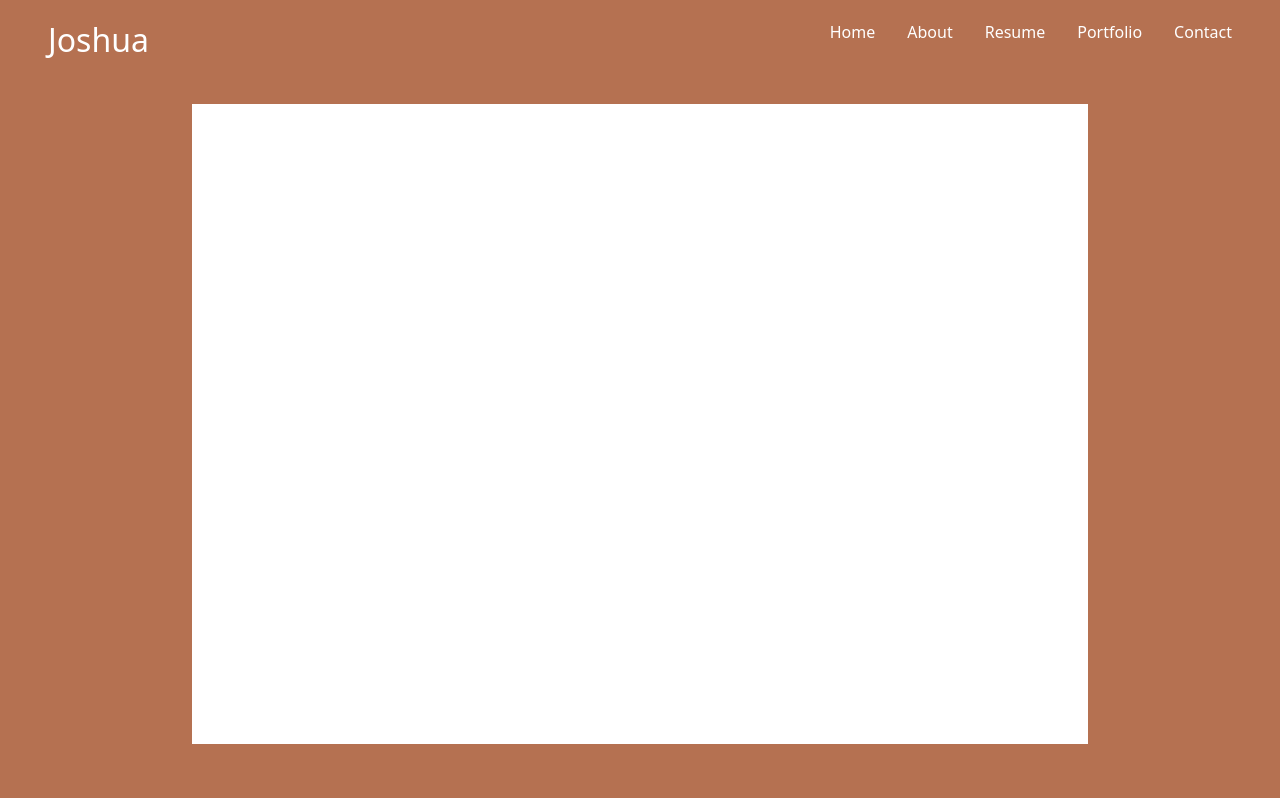
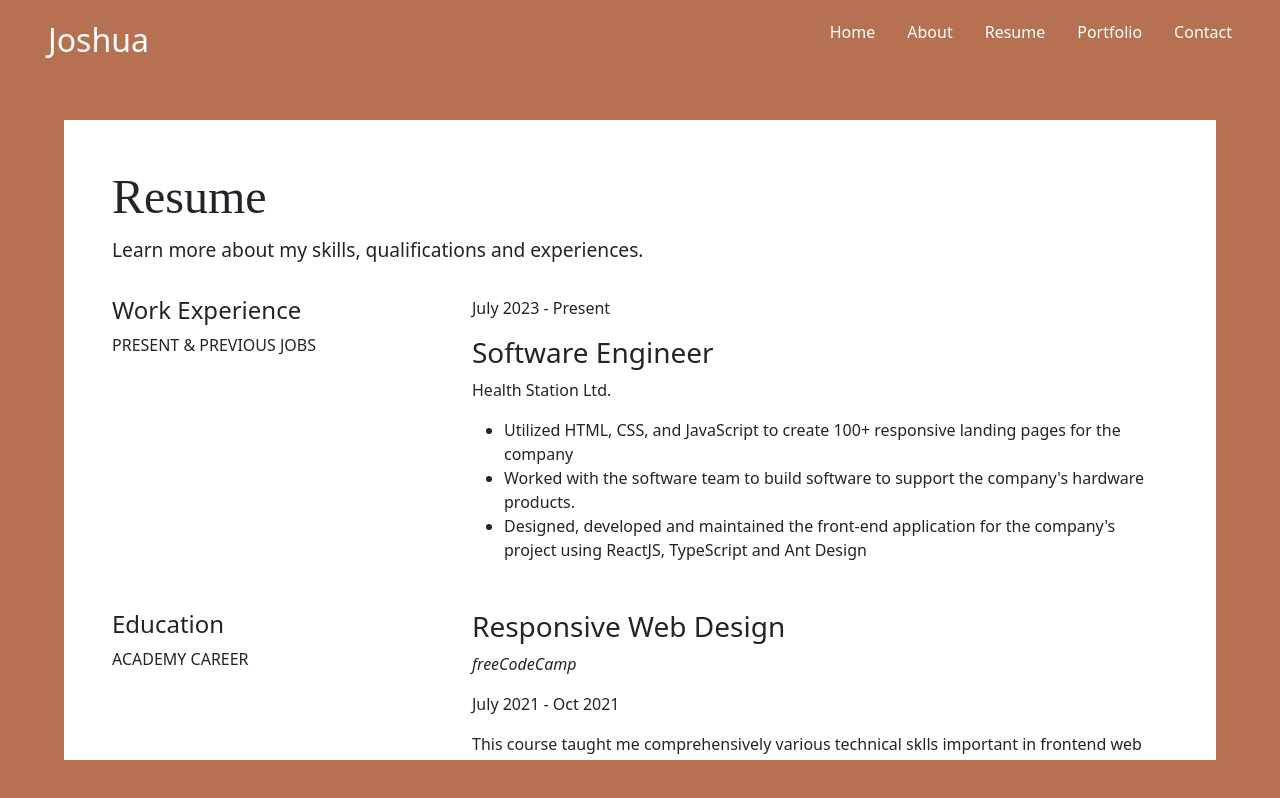
Before and after one commit to Josh-la-posh/portfolio, a React (Create React App) app: page /resume in a window 1280 px wide. Built offline with nearby package versions, Linux system fonts and the light colour scheme.

Commit message:
Resume in progress

```diff
--- a/src/pages/Contact/Contact.css
+++ b/src/pages/Contact/Contact.css
@@ -10,41 +10,31 @@
   height: 80vh;
   width: 90vw;
   padding: 3rem;
-    overflow: scroll;
 }
 
-.top {
-    margin-bottom: 2rem;
-}
-
-.top h1 {
+h1 {
   font-size: 3em;
   margin-bottom: 10px;
-    font-family: 'Merienda One', cursive;
-}
-
-.top p {
-    font-size: 1.2em;
-}
-
-.topLeft {
-
-}
-
-.topRight {
-
-}
-
-.main {
-    margin-bottom: 2rem;
-    display: flex;
-}
-
-.mainLeft {
+  font-family: "Merienda One", cursive;
 }
 
 h2 {
   font-size: 1.5em;
+}
+
+header {
+  margin-bottom: 2rem;
+}
+
+header p {
+  font-size: 1.2em;
+}
+
+.mainContent {
+  margin-bottom: 2rem;
+}
+
+.mainLeft {
 }
 
 .mainRight {
@@ -52,10 +42,10 @@ h2 {
 }
 
 .mainRight form {
-
 }
 
-.mainRight form input, .mainRight form textarea {
+.mainRight form input,
+.mainRight form textarea {
   margin-bottom: 1rem;
   padding: 1.2rem;
   border-radius: 2rem;
@@ -69,7 +59,8 @@ h2 {
   height: 8rem;
 }
 
-.mainRight form input:focus, .mainRight form textarea:focus {
+.mainRight form input:focus,
+.mainRight form textarea:focus {
   outline: 2px solid brown;
 }
 
--- a/src/pages/Contact/Contact.jsx
+++ b/src/pages/Contact/Contact.jsx
@@ -1,28 +1,27 @@
 import "./Contact.css";
 import { FontAwesomeIcon } from "@fortawesome/react-fontawesome";
-import { Link } from "react-router-dom";
 
 export const Contact = () => {
   return (
     <div className="contact">
       <div className="contactContainer">
-        <div className="top">
+        <header>
           <h1>Get In Touch</h1>
           <p>
             Are you looking for a front-end engineer for freelance, part-time or
             full-time jobs?
           </p>
-        </div>
+        </header>
 
-        <div className="main row">
-          <div className="mainLeft col-12 col-md-4">
+        <div className="mainContent row">
+          <div className="mainLeft col-sm-12 col-md-4">
             <h2>Let's connect and work together.</h2>
             <p>
               Don't like forms? Send me an{" "}
               <a href="mailto:joshuamayowa23@yahoo.com">email</a>.
             </p>
           </div>
-          <div className="mainRight col-12 col-md-8">
+          <div className="mainRight col-sm-12 col-md-8">
             <form>
               <div className="continer">
                 <div className="row">
@@ -55,16 +54,16 @@ export const Contact = () => {
           <div className="bottomRight col-12 col-md-8">
             <ul className="row">
               <li className="col-xs-12 col-sm-2">
-                <Link><FontAwesomeIcon icon="fa-brands fa-github" /> Github</Link>
+                <a target='_blank' href='https://github.com/Josh-la-posh'><FontAwesomeIcon icon="fa-brands fa-github" /> Github</a>
               </li>
               <li className="col-xs-12 col-sm-2">
-                <Link>Linkedln</Link>
+                <a target='_blank' href='https://www.linkedin.com/in/jfajobi/'>Linkedln</a>
               </li>
               <li className="col-xs-12 col-sm-2">
-                <Link>Twitter</Link>
+                <a target='_blank' href='https://www.twitter.com/nova_jy'>Twitter</a>
               </li>
               <li className="col-xs-12 col-sm-2">
-                <Link>Instagram</Link>
+                <a target='_blank' href='https://www.instagram.com/josh_la_posh'>Instagram</a>
               </li>
             </ul>
           </div>
--- a/src/pages/Resume/Resume.css
+++ b/src/pages/Resume/Resume.css
@@ -1,13 +1,28 @@
 .resume {
-    display: flex;
-    justify-content: center;
-    align-items: center;
-    height: calc(100vh - 7rem);
-    margin-bottom: 2rem;
+  display: flex;
+  justify-content: center;
+  align-items: center;
+  height: calc(100vh - 5rem);
 }
 
-.container {
-    background-color: #fff;
-    height: 80vh;
-    width: 70vw;
+.resumeContainer {
+  background-color: #fff;
+  height: 80vh;
+  width: 90vw;
+  padding: 3rem;
+  overflow-y: scroll;
 }
+
+h1 {
+  font-size: 3em;
+  margin-bottom: 10px;
+  font-family: "Merienda One", cursive;
+}
+
+h2 {
+  font-size: 1.5em;
+}
+
+.main {
+  display: block;
+}
--- a/src/pages/Resume/Resume.jsx
+++ b/src/pages/Resume/Resume.jsx
@@ -1,9 +1,74 @@
-import './Resume.css';
+import "./Resume.css";
 
 export const Resume = () => {
   return (
-    <div className='resume'>
-      <div className="container"></div>
+    <div className="resume">
+      <div className="resumeContainer">
+        <header>
+          <h1>Resume</h1>
+          <p>Learn more about my skills, qualifications and experiences.</p>
+        </header>
+
+        <div className="main">
+          <section className="row">
+            <div className="sideBar col-12 col-md-4">
+              <h2 className="title">Work Experience</h2>
+              <p>PRESENT & PREVIOUS JOBS</p>
+            </div>
+            <div className="mainContent col-12 col-md-8">
+              <p>July 2023 - Present</p>
+              <h3>Software Engineer</h3>
+              <p>Health Station Ltd.</p>
+              <ul>
+                <li>Utilized HTML, CSS, and JavaScript to create 100+ responsive landing pages for the company</li>
+                <li>
+                  Worked with the software team to build software to support the company's hardware products.
+                </li>
+                <li>Designed, developed and maintained the front-end application for the company's project using ReactJS, TypeScript and Ant Design</li>
+              </ul>
+            </div>
+          </section>
+          <section className="row">
+            <div className="sideBar col-12 col-md-4">
+              <h2 className="title">Education</h2>
+              <p>ACADEMY CAREER</p>
+            </div>
+            <div className="col-12 col-md-8">
+              <div className="mainContent">
+                <h3>Responsive Web Design</h3>
+                <p><em>freeCodeCamp</em></p>
+                <p>July 2021 - Oct 2021</p>
+                <p>This course taught me comprehensively various technical sklls important in frontend web development. Completed several projects encompassing the knowledge of: <br />
+
+                  <ul>
+                    <li>HTML, CSS</li>
+                    <li>Responsive Web Design</li>
+                  </ul>
+                </p>
+              </div>
+              <div className="mainContent">
+                <h3>BSC. IN M ENGINEERING</h3>
+                <p><em>University of Lagos, Nigeria.</em></p>
+                <p>Dec 2016 - Nov 2021</p>
+
+                  <ul>
+                    <li>HTML, CSS</li>
+                    <li>Responsive Web Design</li>
+                  </ul>
+              </div>
+            </div>
+          </section>
+          <section className="row">
+            <div className="sideBar col-12 col-md-4">
+              <h2 className="title">Tech Stack</h2>
+              <p>TOOLS & TECHNOLOGIES</p>
+            </div>
+            <div className="mainContent col-12 col-md-8">
+              ha
+            </div>
+          </section>
+        </div>
+      </div>
     </div>
-  )
-}
+  );
+};
```
Lines whose indentation alone changed are shown as unchanged.
